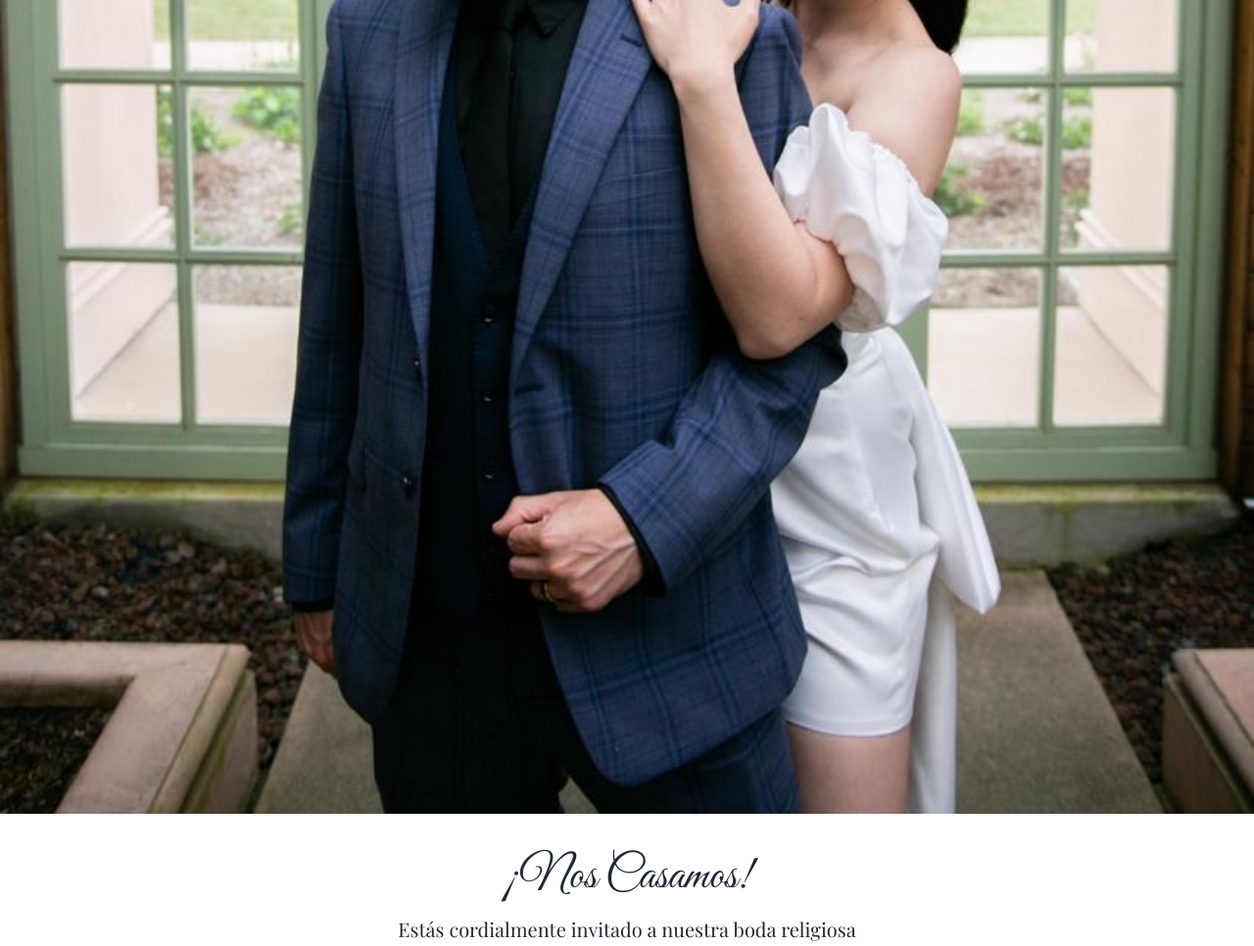
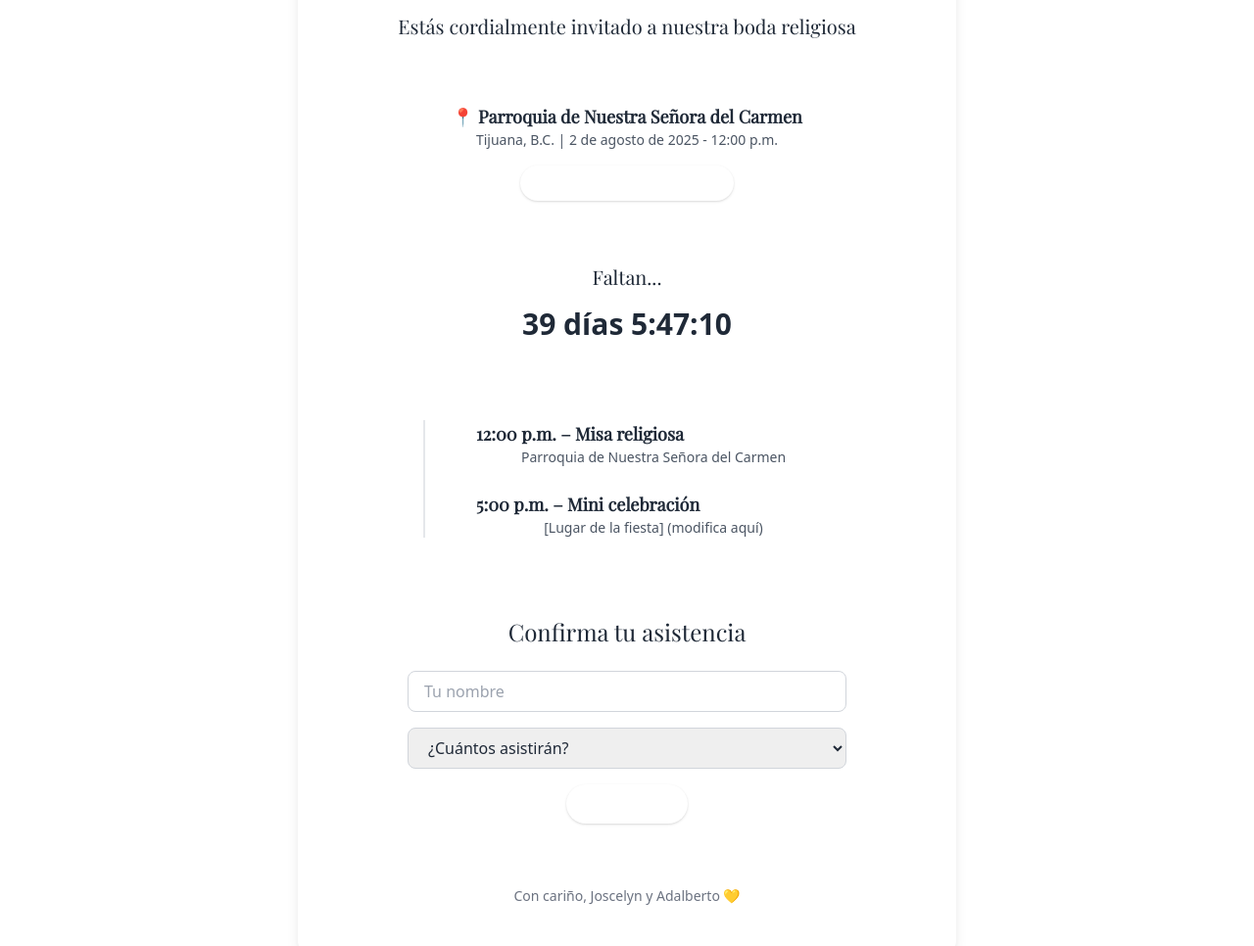
Before and after one commit to Majomoon/Boda-Religiosa-Joscelyn-y-Adalberto, a plain HTML site: page index.html in a window 1280 px wide. Shown: the part 1092-2058 px from the top of the page at 98% size. Drawn offline with nearby package versions, Linux system fonts and the light colour scheme.

Commit message:
Update index.html

```diff
--- a/index.html
+++ b/index.html
@@ -1,7 +1,14 @@
 <!DOCTYPE html>
 <html lang="es">
+
+  <body class="bg-[#FDFBF6] text-gray-800">
+
+  <!-- CONTENEDOR CENTRAL TIPO TARJETA -->
+  <div class="max-w-2xl bg-white rounded-xl shadow-lg mx-auto mt-6 mb-10 p-6">
 <head>
-  <img src="encabezado.jpeg" alt="Encabezado" class="w-full">
+  <!-- ENCABEZADO CON IMAGEN Y TÍTULO -->
+    <section class="text-center">
+  <img src="encabezado.jpeg" alt="Encabezado" class="w-full rounded-lg mb-4 shadow">
   <meta charset="UTF-8" />
   <meta name="viewport" content="width=device-width, initial-scale=1.0" />
   <title>Invitación a Nuestra Boda</title>
```
